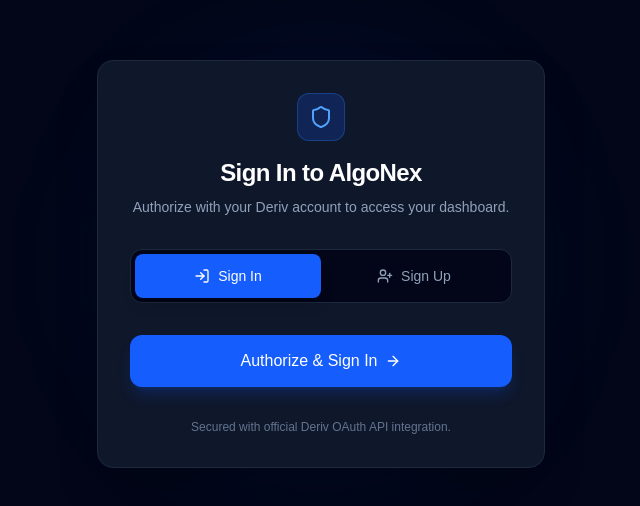
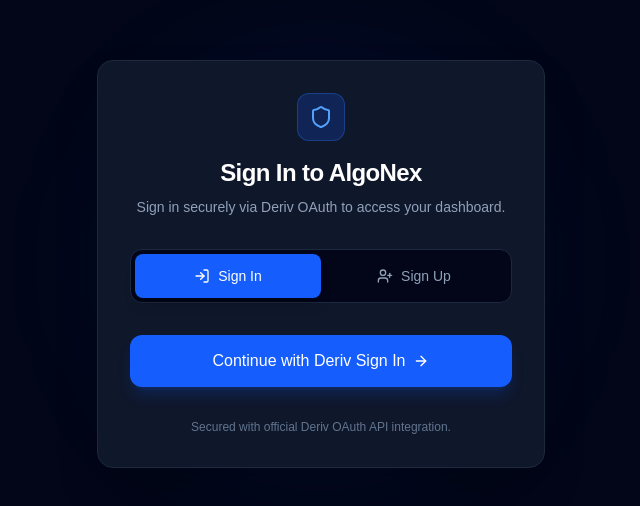
Before and after one commit to Kabatabrian5/deriv-trading-app, a Next.js app: page /auth in a window 1280 px wide. Shown: the part 136-642 px from the top of the page, without its empty margins (319-959 px from the left). Built offline with nearby package versions, Linux system fonts and the light colour scheme.

Commit message:
Use official Deriv OAuth gateway with redirect for signin and signup

```diff
--- a/src/app/auth/page.tsx
+++ b/src/app/auth/page.tsx
@@ -7,13 +7,14 @@
   const [isSignUp, setIsSignUp] = useState(false);
 
   const handleAction = () => {
+    const APP_ID = '34668T5a68zUtQACHU0u5';
+    const REDIRECT_URL = 'https://deriv-trading-app.vercel.app/app';
+
     if (isSignUp) {
-      // Redirect to Deriv Sign Up page
-      window.location.href = 'https://home.deriv.com/dashboard/signup?residence=ke';
+      // Redirect to Deriv OAuth login with registration prompt enabled
+      window.location.href = `https://oauth.deriv.com/oauth2/authorize?app_id=${APP_ID}&redirect_uri=${REDIRECT_URL}&prompt=registration`;
     } else {
-      // Redirect to Deriv OAuth authorize endpoint so it successfully redirects back to your site (/app)
-      const APP_ID = '34668T5a68zUtQACHU0u5';
-      const REDIRECT_URL = 'https://deriv-trading-app.vercel.app/app';
+      // Redirect to Deriv OAuth login endpoint so it authenticates and bounces back to your site
       window.location.href = `https://oauth.deriv.com/oauth2/authorize?app_id=${APP_ID}&redirect_uri=${REDIRECT_URL}`;
     }
   };
@@ -34,8 +35,8 @@
           </h1>
           <p className="text-slate-400 text-sm mt-2">
             {isSignUp
-              ? 'Register a new account on Derivs platform.'
-              : 'Authorize with your Deriv account to access your dashboard.'}
+              ? 'Register a new account via official Deriv gateway.'
+              : 'Sign in securely via Deriv OAuth to access your dashboard.'}
           </p>
         </div>
 
@@ -65,7 +66,7 @@
             onClick={handleAction}
             className="w-full bg-blue-600 hover:bg-blue-500 text-white font-medium py-3.5 px-4 rounded-xl transition-all shadow-lg shadow-blue-600/20 flex items-center justify-center gap-2 group"
           >
-            <span>{isSignUp ? 'Proceed to Deriv Sign Up' : 'Authorize & Sign In'}</span>
+            <span>{isSignUp ? 'Continue to Deriv Sign Up' : 'Continue with Deriv Sign In'}</span>
             <ArrowRight className="w-4 h-4 group-hover:translate-x-1 transition-transform" />
           </button>
         </div>
```
